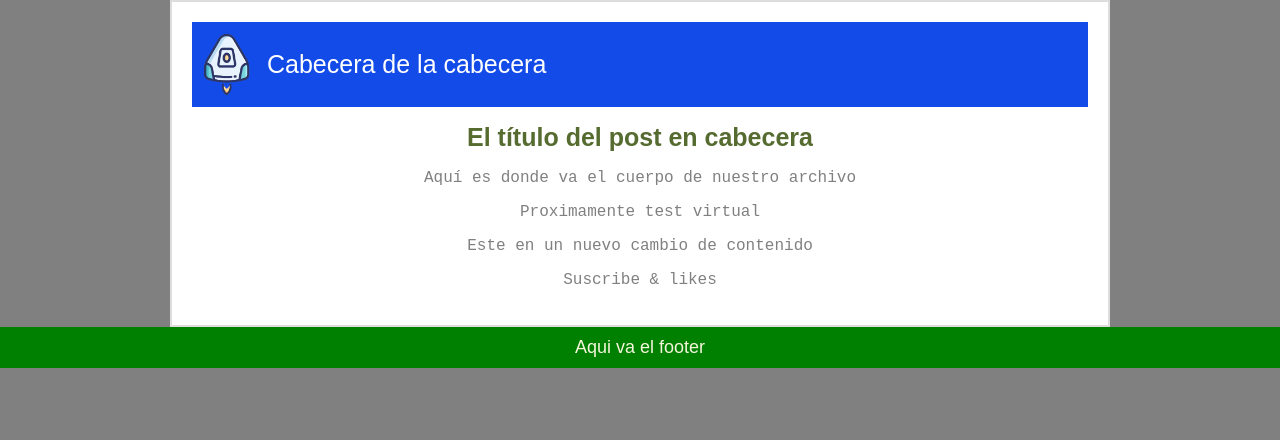
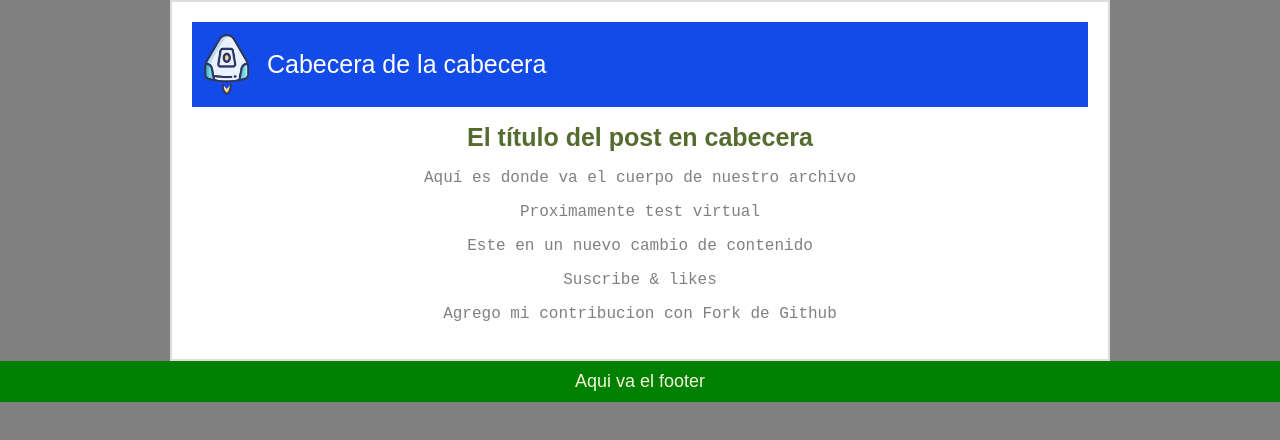
Before and after one commit to asaelj/hyperblog, a plain HTML site: page index.html in a window 1280 px wide. Drawn offline with Linux system fonts and the light colour scheme.

Commit message:
Agrego mi contribucion

```diff
--- a/index.html
+++ b/index.html
@@ -19,6 +19,7 @@
     <p>Proximamente test virtual</p>
     <p>Este en un nuevo cambio de contenido</p>
     <p>Suscribe & likes</p>
+    <p>Agrego mi contribucion con Fork de Github</p>
   </div>
   <footer>
     Aqui va el footer
```
